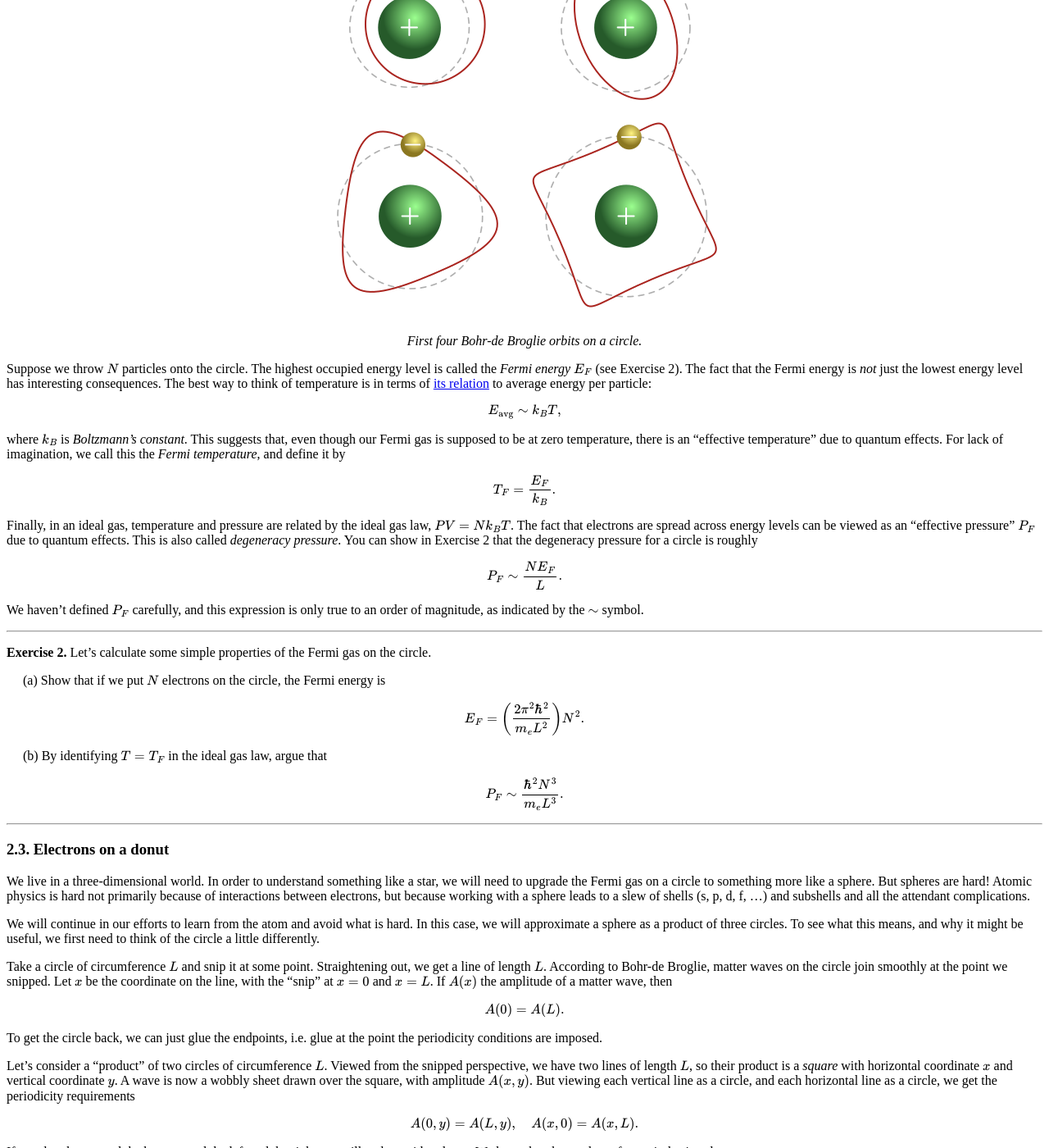
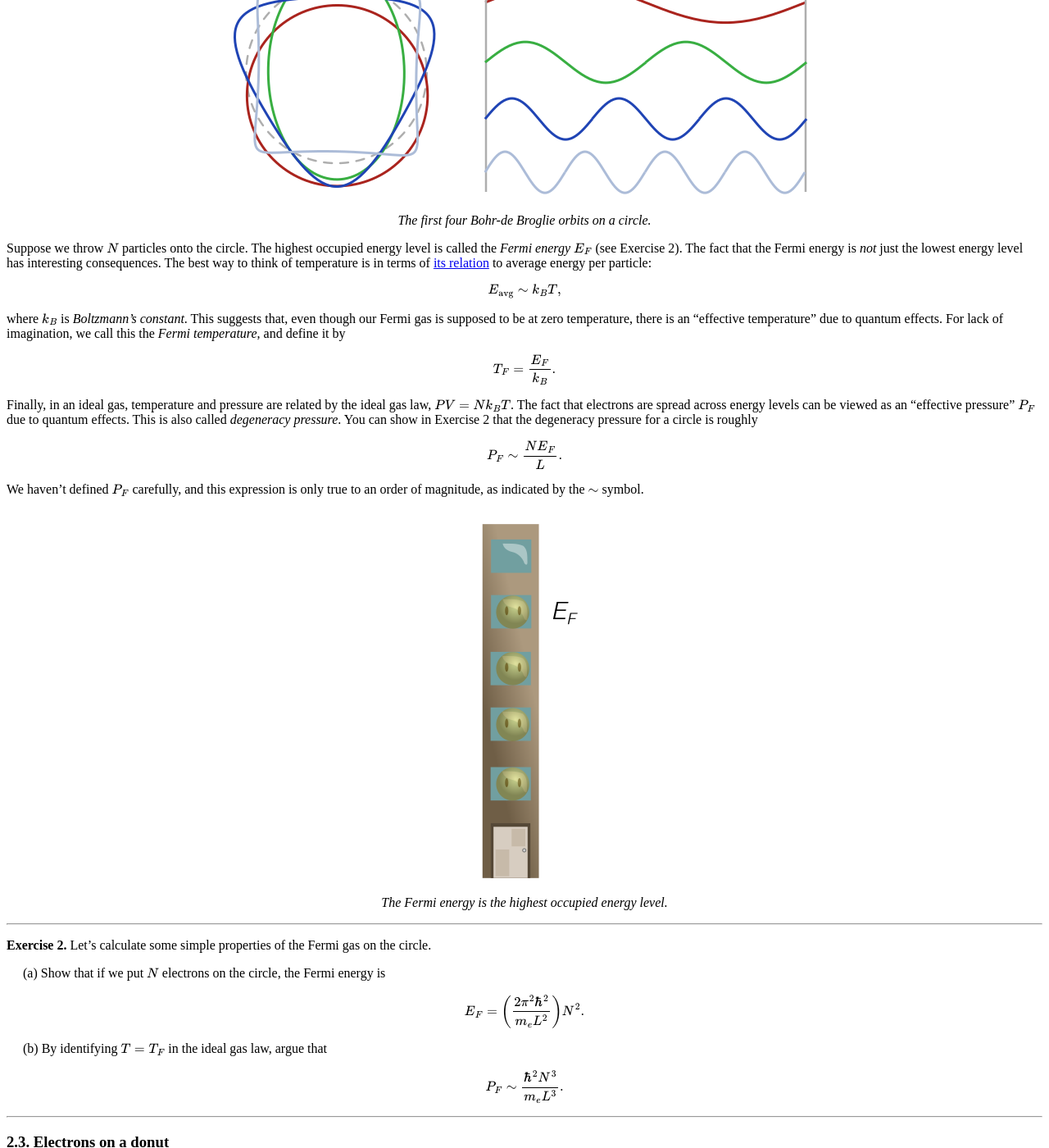
Before and after one commit to hapax/hapax.github.io, a Jekyll site: the page built from assets/chandra.md, in a window 1280 px wide and 1400 px high, scrolled down 4824 px. Shown: the whole window at 82% size. Built offline with Jekyll 4.4.1, drawn with Linux system fonts in a browser that asks for light colours; our own code applies the rules of GitHub Pages for plain Markdown files; formulas are drawn with MathJax 3; a script that is not in the unit is left out.

Commit message:
Update chandra

```diff
--- a/assets/chandra.md
+++ b/assets/chandra.md
@@ -308,8 +308,8 @@ sign we needed in Exercise 1.)
 
 <figure>
     <div style="text-align:center"><img src
-    ="/images/posts/chandra3.png"/>
-		    <figcaption><i>First four Bohr-de Broglie orbits on a circle.</i></figcaption>
+    ="/images/posts/chandra4.png"/>
+		    <figcaption><i>The first four Bohr-de Broglie orbits on a circle.</i></figcaption>
 	</div>
 	</figure>
 
@@ -351,6 +351,14 @@ $$
 
 We haven't defined $P_F$ carefully, and this expression is only true
 to an order of magnitude, as indicated by the $\sim$ symbol.
+
+<figure>
+    <div style="text-align:center"><img src
+    ="/images/posts/chandra5.png"/>
+		    <figcaption><i>The Fermi energy is the highest occupied
+    energy level.</i></figcaption>
+	</div>
+	</figure>
 
 ---
 
```
Also changed, not shown: 1 other file.
